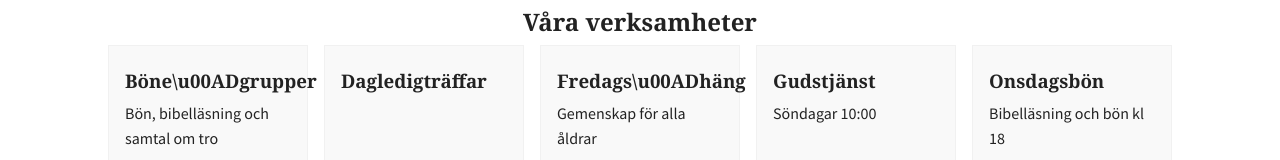
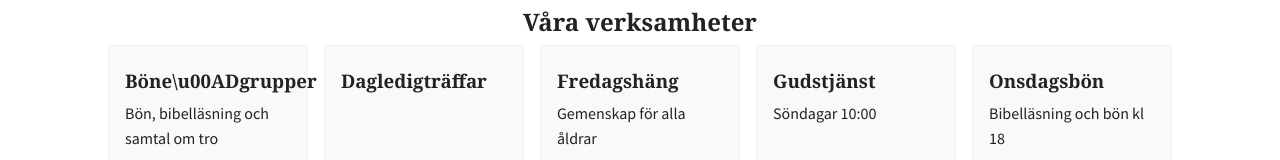
Before and after one commit to gnosjomk/gnmk-worker, an Eleventy site: page src/content/pages/index.njk in a window 1280 px wide. Shown: the part 618-778 px from the top of the page. Built offline with nearby package versions, Linux system fonts and the light colour scheme; Eleventy itself is replaced by a stand-in of ours; files that its build step writes are made by us from their sources; a web font is replaced by a local one.

Commit message:
Fix title formatting in fredagshang.md

```diff
--- a/src/content/pages/verksamheter/fredagshang.md
+++ b/src/content/pages/verksamheter/fredagshang.md
@@ -1,5 +1,5 @@
 ---
-title: Fredags\u00ADhäng
+title: "Fredags\u00ADhäng"
 puff: Gemenskap för alla åldrar
 layout: base.njk
 ---
```
